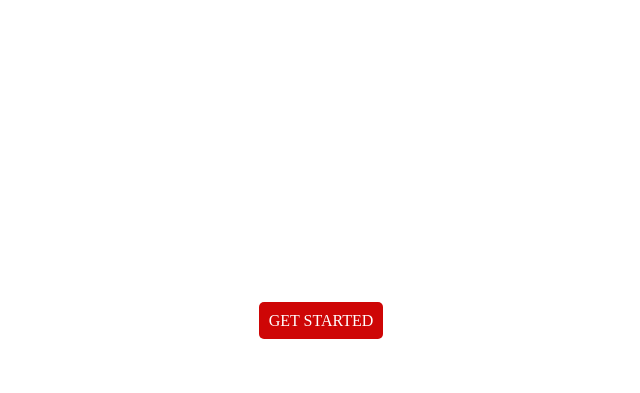
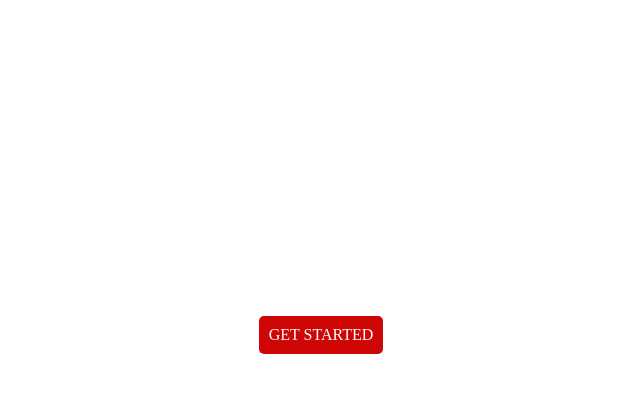
Before and after one commit to cauealb/projects-HTML-CSS, a plain HTML site: page Project 2/index2.html in a window 1280 px wide. Shown: the part 145-538 px from the top of the page, without its empty margins (319-959 px from the left). Drawn offline with Linux system fonts and the light colour scheme.

Commit message:
style: Alinhando e finalizando o projeto

```diff
--- a/Project 2/index2.css
+++ b/Project 2/index2.css
@@ -47,6 +47,7 @@ a:hover {
     margin: 100px auto;
     text-align: center;
     padding: 12px;
+    display: block;
 }
 
 .main .principal {
@@ -55,14 +56,16 @@ a:hover {
 }
 
 .p-principal {
+    margin-bottom: 12px;
 }
 
 .button a{
+    display: block;
     padding: 10px;
     background-color: rgb(206, 6, 6);
     color: white;
     border-radius: 5px;
-    margin: 7px auto auto auto;
+    margin: 20px auto auto auto;
     width: fit-content;
     text-decoration: none;
 }
```
